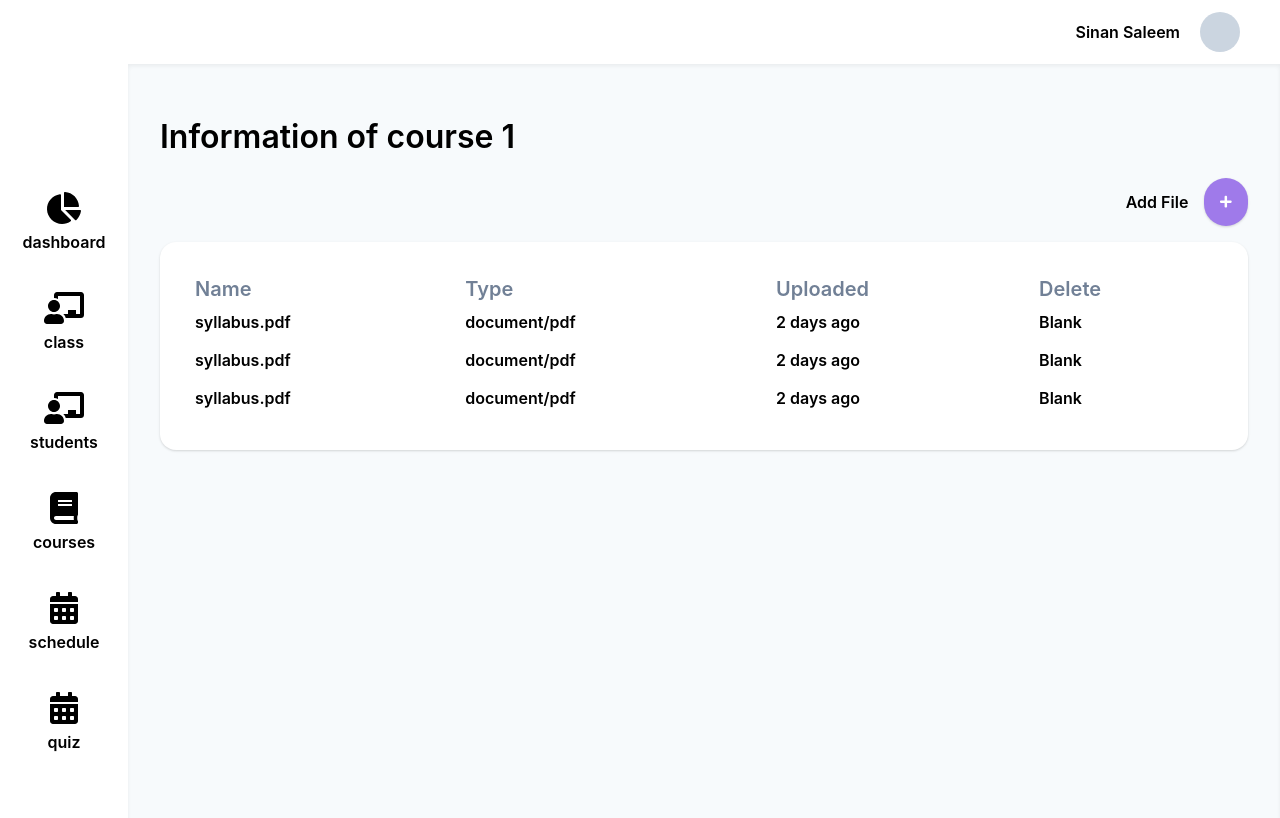
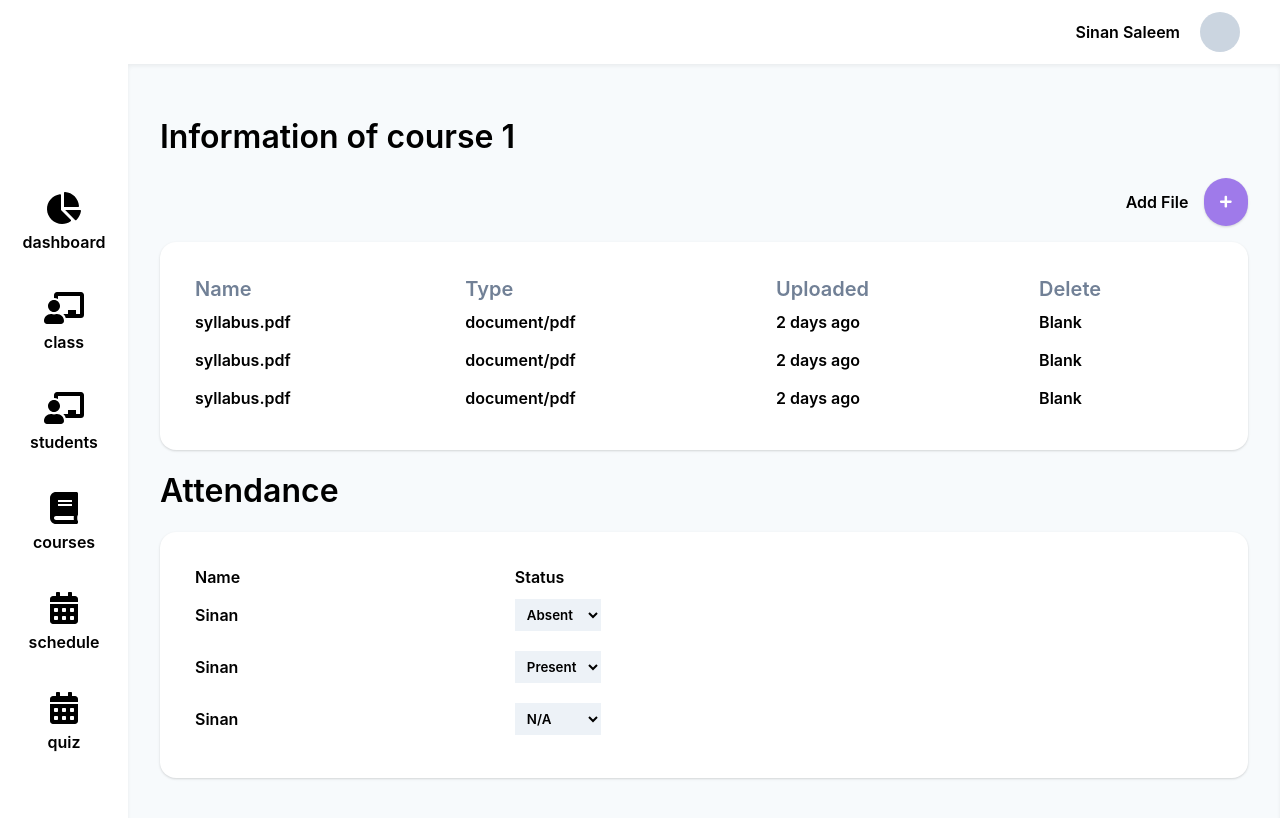
Before and after one commit to f178024/Ustadjee, a Next.js app: page /course/1 in a window 1280 px wide. Shown: the top 818 px of the page. Built offline with nearby package versions, Linux system fonts and the light colour scheme.

Commit message:
add attendace ui

```diff
--- /dev/null
+++ b/components/AddAttendance.js
@@ -0,0 +1,46 @@
+import { useState } from 'react'
+import Card from "./Card";
+
+export default function AddAttendance() {
+    const [attendances, setAttendances] = useState([
+        {
+            name: "Sinan",
+            status: "Absent"
+        },
+        {
+            name: "Sinan",
+            status: "Present"
+        },
+        {
+            name: "Sinan",
+            status: "N/A"
+        },
+    ])
+    return (
+        <div>
+            <h1>Attendance</h1>
+            <Card>
+                <table className="w-full">
+                    <tr>
+                        <th className="text-left">Name</th>
+                        <th className="text-left">Status</th>
+                    </tr>
+                    {
+                        attendances.map(function (item) {
+                            return <tr>
+                                <td>{item.name}</td>
+                                <td>
+                                    <select value={item.status}>
+                                        <option>Present</option>
+                                        <option>Absent</option>
+                                        <option>N/A</option>
+                                    </select>
+                                </td>
+                            </tr>
+                        })
+                    }
+                </table>
+            </Card>
+        </div>
+    )
+}
--- a/pages/course/[id].js
+++ b/pages/course/[id].js
@@ -1,4 +1,5 @@
 import { useRouter } from 'next/router'
+import AddAttendance from '../../components/AddAttendance'
 import AddFile from '../../components/AddFile'
 import Files from '../../components/FIles'
 import TeacherDashboard from '../../components/TeacherDashboard'
@@ -12,6 +13,7 @@ const Post = () => {
           <h1>Information of course {id}</h1>
           <AddFile />
           <Files />
+          <AddAttendance />
       </TeacherDashboard>
   )
 }
```
